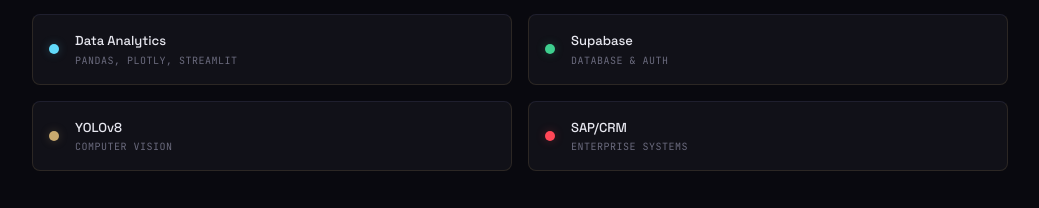
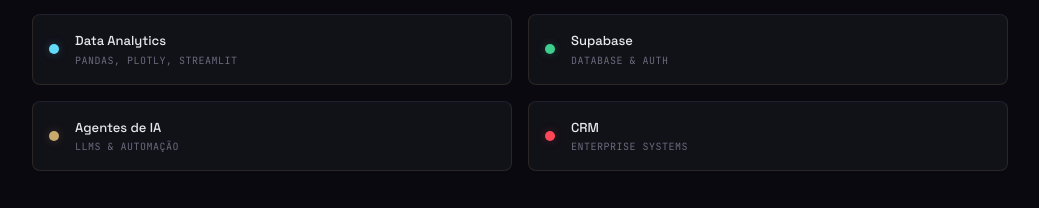
Before and after one commit to motaigr/portf-lio-igor-mota, a React (Vite) app: page / in a window 1280 px wide. Shown: the part 2769-2977 px from the top of the page, without its empty margins (120-1159 px from the left). Built offline with nearby package versions, Linux system fonts and the light colour scheme.

Commit message:
correções nas stacks

```diff
--- a/index.html
+++ b/index.html
@@ -9,7 +9,7 @@
     <meta property="og:image" content="/og-image.png" />
     <meta
       name="keywords"
-      content="portfolio, Python, IA, inteligência artificial, desenvolvedor, automação, CRM, SAP, Salesforce"
+      content="portfolio, Python, IA, inteligência artificial, desenvolvedor, automação, CRM, Salesforce, analise de dados"
     />
   </head>
 
--- a/src/components/sections/TechStack.tsx
+++ b/src/components/sections/TechStack.tsx
@@ -10,8 +10,8 @@
   color: '#61DAFB'
 },
   { name: 'Supabase', role: 'Database & Auth', color: '#3ECF8E' },
-  { name: 'YOLOv8', role: 'Computer Vision', color: '#C8A96E' },
-  { name: 'SAP/CRM', role: 'Enterprise Systems', color: '#FF4757' },
+  { name: 'Agentes de IA', role: 'LLMs & Automação', color: '#C8A96E' },
+  { name: 'CRM', role: 'Enterprise Systems', color: '#FF4757' },
 ]
 
 export function TechStack() {
```
